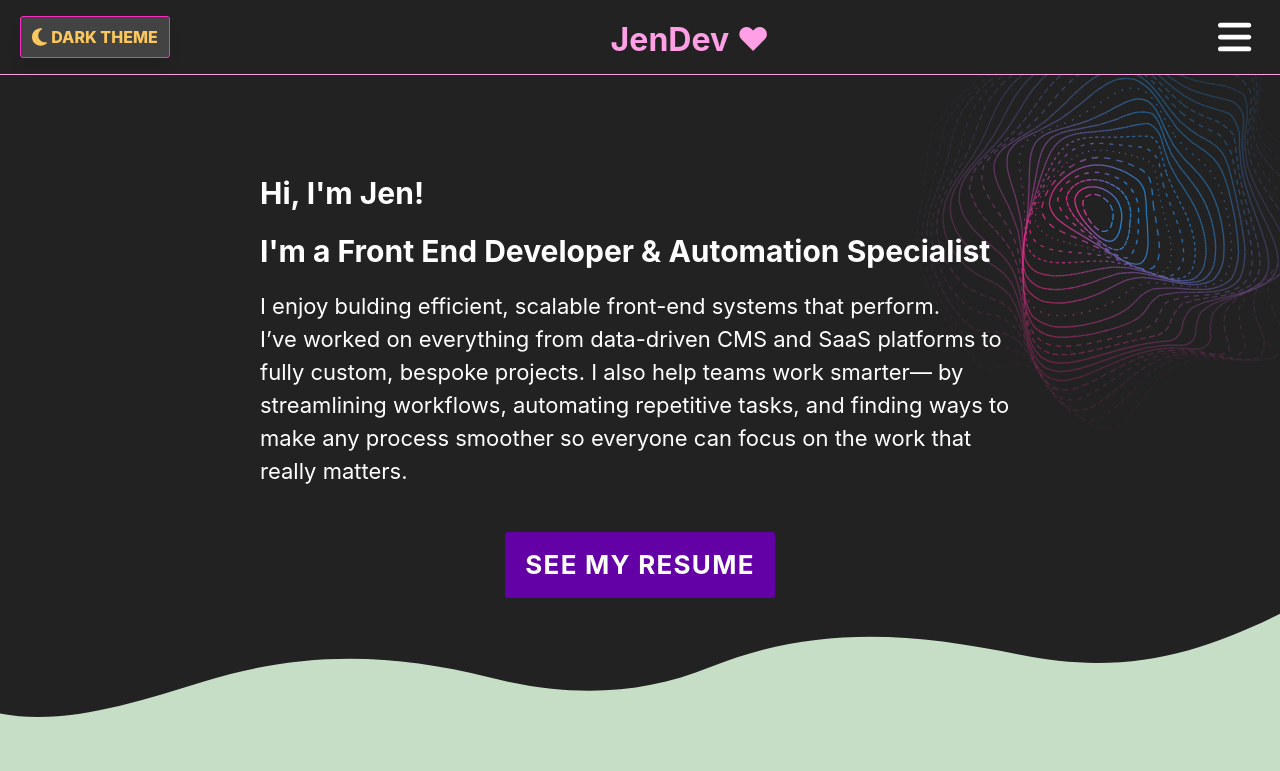
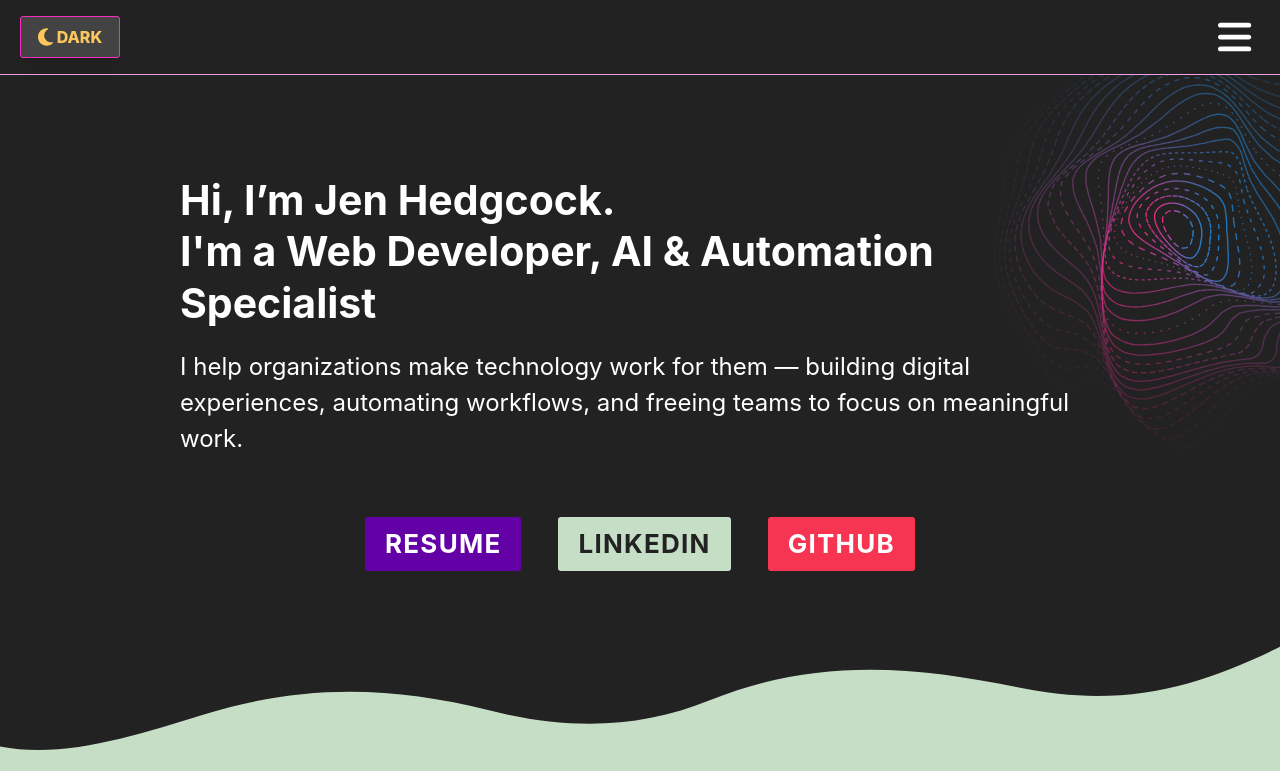
Before and after one commit to jenhedg/jen-dev-vite, a React (Vite) app: page / in a window 1280 px wide. Shown: the top 771 px of the page. Built offline with nearby package versions, Linux system fonts and the light colour scheme.

Commit message:
intro update, misc style, content updates

```diff
--- a/src/components/Button/Button.css
+++ b/src/components/Button/Button.css
@@ -1,4 +1,5 @@
 .btn {
+  display: block;
   padding: 10px 20px;
   font-family: var(--font-main);
   font-size: 20px;
@@ -6,6 +7,7 @@
   font-weight: 700;
   text-transform: uppercase;
   text-decoration: none;
+  text-align: center;
   letter-spacing: 1.25px;
   border-radius: 3px;
   transition: background-color var(--hover-transition);
@@ -42,7 +44,7 @@
 
 @media screen and (min-width: 64em) {
   .btn {
-    padding: 20px;
+    padding: 14px 20px;
     font-size: 26px;
   }
 }
--- a/src/components/Footer/Footer.tsx
+++ b/src/components/Footer/Footer.tsx
@@ -13,7 +13,7 @@ export default function Footer() {
       <div className="footer-wrapper">
         <ul className="links">
           <li>
-            <Link className="link" to="https://codepen.io/sparkleOven" target="_blank">Codepen</Link>
+            <Link className="link" to="https://www.linkedin.com/in/jhedgcock/" target="_blank">LinkedIn</Link>
           </li>
           <li>
             <Link className="link" to="https://github.com/jenhedg" target="_blank">Github</Link>
--- a/src/components/Intro/Intro.css
+++ b/src/components/Intro/Intro.css
@@ -4,7 +4,7 @@
     flex-direction: column;
     justify-content: center;
     align-items: center;
-    max-width: 800px;
+    max-width: 960px;
     margin: 0 auto;
     padding: 60px 20px 30px;
 }
@@ -31,54 +31,59 @@
 }
 
 .intro .intro-item {
+    margin-bottom: 40px;
     color: var(--white);
     z-index: 1;
 }
 
-.intro :is(.intro-title, .intro-subtitle) {
+.intro .intro-title {
     margin-bottom: 20px;
-    font-size: 19px;
+    font-size: 28px;
     line-height: 1.25;
 }
 
-.intro .intro-content {
-    margin-bottom: 44px;
+.intro .intro-list-cont {
+    display: flex;
+    justify-content: center;
+    align-items: flex-start;
 }
 
-.intro .intro-text {
-    margin-bottom: 20px;
+  .intro .intro-list {
+    display: flex;
+    flex-wrap: wrap;
+    justify-content: space-between;
+    align-items: center;
+    gap: 20px;
     font-size: 18px;
-    line-height: 1.5;
-    font-weight: 400;
+    list-style-type: none;
+    width: 100%;
+    max-width: 640px;
 }
 
-.intro .intro-list {
-    padding-left: 16px;
+.intro .intro-list li:last-child {
+    margin: auto;
 }
 
-.intro .btn-wrapper {
+.intro .btn-cont {
     display: flex;
+    gap: 20px;
+    flex-wrap: wrap;
     justify-content: center;
     align-items: center;
 }
 
-.intro .intro-content :is(
-    p > .link,
-    ul li a.link
-) {
-    color: var(--hotpink);
-    font-weight: 600;
-    text-decoration: underline;
-}
-
-.intro .intro-content :is(
-    p > .link,
-    ul li a.link
-):is(:hover) {
-    text-decoration: none;
+@media (min-width: 525px) {
+    .intro .intro-list li:last-child {
+        margin: unset;
+    }
 }
 
 @media screen and (min-width: 40em) {
+
+    .intro {
+        padding: 100px 20px 60px;
+    }
+
     .intro::after {
         top: -128px;
         right: -38%;
@@ -86,12 +91,6 @@
 
     .intro :is(.intro-title, .intro-subtitle) {
         font-size: 24px;
-    }
-}
-
-@media (min-width: 64em){
-    .intro {
-        padding: 100px 20px 0;
     }
 
     .intro .intro-inner {
@@ -104,20 +103,42 @@
     }
 
     .intro .intro-title {
-        font-size: 60px;
+        font-size: 41px;
+    }
+
+    .intro .intro-text {
+        font-size: 18px;
+    }
+
+    .intro .intro-list {
+        max-width: unset;
+        font-size: 28px;
     }
 
     .intro .intro-subtitle {
+        margin-bottom: 20px;
         font-size: 30px;
+        font-style: italic;
     }
 
     .intro .intro-text {
         margin-bottom: 20px;
-        font-size: 22px;
+        font-size: 24px;
+        line-height: 1.5;
+        font-weight: 400;
     }
 
-    .intro .intro-list .list-item {
-        font-size: 20px;
+    .intro .btn-wrapper {
+        display: flex;
+        justify-content: center;
+        align-items: center;
+    }
+
+    .intro .btn-cont {
+        display: flex;
+        gap: 37px;
+        flex-wrap: wrap;
+        justify-content: center;
     }
 }
 
--- a/src/components/Intro/Intro.tsx
+++ b/src/components/Intro/Intro.tsx
@@ -9,19 +9,35 @@ export default function Intro() {
         <>
         <div className="intro">
             <div className="intro-inner">
-                <article className="intro-item">
-                    <div className="intro-content">
-                        <p className="intro-subtitle"><strong>Hi, I'm Jen!</strong></p>
-                        <p className="intro-subtitle"><strong>I'm a Front End Developer & Automation Specialist</strong></p>
-                        <p className="intro-text">
-                            I enjoy bulding efficient, scalable front-end systems that perform.<br></br> I’ve worked on everything from data-driven CMS and SaaS platforms to fully custom, bespoke projects. I also help teams work smarter— by streamlining workflows, automating repetitive tasks, and finding ways to make any process smoother so everyone can focus on the work that really matters.
+               <article className="intro-item">
+                    <header className="intro-content">
+                        <p className="intro-title">
+                        <strong>
+                            Hi, I’m Jen Hedgcock.<br></br> I'm a Web Developer, AI & Automation Specialist
+                        </strong>
                         </p>
-                    </div>
-                </article>
+                    </header>
+                    <p className="intro-text">
+                        I help organizations make technology work for them — building digital experiences, automating workflows, and freeing teams to focus on meaningful work.
+                    </p>
+                    {/* <div className="intro-list-cont"> TODO: build callouts component
+                        <ul className="intro-list">
+                            <li><strong><i>Digital Marketing</i></strong></li>
+                            <li><strong><i>Web Development</i></strong></li>
+                            <li><strong><i>Automation & AI</i></strong></li>
+                        </ul>
+                    </div> */}
+            </article>
             </div>
             <div className="btn-cont">
                 <div className="btn-wrapper">
-                    <Button className="btn purple" title="see my resume" to="/resume"></Button>
+                    <Button className="btn purple" title="resume" to="/resume"></Button>
+                </div>
+                <div className="btn-wrapper">
+                    <Button className="btn green" title="LinkedIn" to="https://linkedin.com/in/jhedgcock"></Button>
+                </div>
+                <div className="btn-wrapper">
+                    <Button className="btn red" title="github" to="https://github.com/jenhedg"></Button>
                 </div>
             </div>
         </div>
--- a/src/components/Logo/Logo.css
+++ b/src/components/Logo/Logo.css
@@ -8,7 +8,7 @@
 }
 
 .logo-wrap .logo {
-  color: var(--pink);
+  color: var(--white);
   line-height: 1;
 }
 
--- a/src/components/Logo/Logo.tsx
+++ b/src/components/Logo/Logo.tsx
@@ -1,13 +1,13 @@
-import { Link } from 'react-router-dom';
+// import { Link } from 'react-router-dom';
 
-import "./Logo.css";
+// import "./Logo.css";
 
-export default function Logo() {
-  return (
-    <div className="logo-wrap">
-      <Link className="logo-link" to="/">
-        <h1 className="logo">JenDev<span className="logo-slash"></span> ❤</h1>
-      </Link>
-    </div>
-  );
-}
+// export default function Logo() {
+//   return (
+//     <div className="logo-wrap">
+//       <Link className="logo-link" to="/">
+//         <h1 className="logo">Jen Hedgcock</h1>
+//       </Link>
+//     </div>
+//   );
+// }
--- a/src/components/MobileNav/MobileNav.css
+++ b/src/components/MobileNav/MobileNav.css
@@ -12,6 +12,7 @@
 
 .mobile-nav .burger {
   pointer-events: all;
+  cursor: pointer;
   height: 50px;
   width: 50px;
   padding: 0;
@@ -27,7 +28,7 @@
 
 .mobile-nav .nav {
   display: none;
-  background-color: var(--dark-purple);
+  background-color: var(--black);
   height: 100vh;
   width: 100vw;
   transform: translate(100%, 0);
--- a/src/components/MobileNav/MobileNav.tsx
+++ b/src/components/MobileNav/MobileNav.tsx
@@ -2,14 +2,14 @@
 import { useState } from 'react';
 import { FontAwesomeIcon } from '@fortawesome/react-fontawesome';
 import { faBars } from '@fortawesome/free-solid-svg-icons';
-import Logo from '../Logo/Logo'
+// import Logo from '../Logo/Logo';
 import Nav from '../Nav/Nav';
 import ThemeToggle from '../ThemeToggle/ThemeToggle';
 
 
 import "./MobileNav.css";
 import "../Nav/Nav.css";
-import "../Logo/Logo.css";
+// import "../Logo/Logo.css";
 import "../ThemeToggle/ThemeToggle.css";
 
 
@@ -36,7 +36,7 @@ export default function MobileNav() {
       >
         <FontAwesomeIcon icon={faBars} />
       </button>
-        <Logo/>
+        {/* <Logo/> */}
         <Nav />
         <ThemeToggle/>
     </div >
--- a/src/components/ThemeToggle/ThemeToggle.css
+++ b/src/components/ThemeToggle/ThemeToggle.css
@@ -44,7 +44,7 @@
         justify-content: center;
         align-items: center;
         gap: 4px;
-        width: 150px;
+        width: 100px;
 
     }
 
--- a/src/components/ThemeToggle/ThemeToggle.tsx
+++ b/src/components/ThemeToggle/ThemeToggle.tsx
@@ -17,7 +17,7 @@ function ThemeToggle() {
                     <FontAwesomeIcon icon={theme === 'light-theme' ? faSun : faMoon} />
                 </div>
                 <div className="text">
-                    {theme === 'light-theme' ? 'Light Theme' : 'Dark Theme'}
+                    {theme === 'light-theme' ? 'Light' : 'Dark'}
                 </div>
         </button>
   );
--- a/src/global/css/variables.css
+++ b/src/global/css/variables.css
@@ -16,7 +16,7 @@
     --dark-purple: #7300c2;
     --tea-green: #c6dec6ff;
     --tea-green-dark: rgb(126, 223, 126);
-    --beige: #E4DFDA;
+    --beige: #f2f2f2;
     --red: #f73451;
     --red-light: #d2213c;
     --yellow: #F5AD1E;
```
